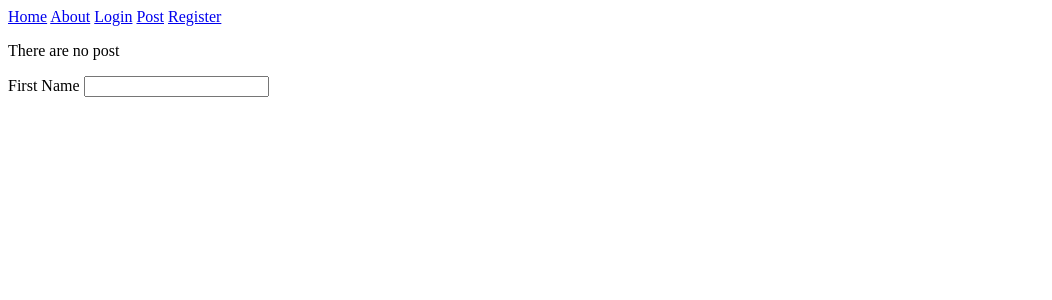
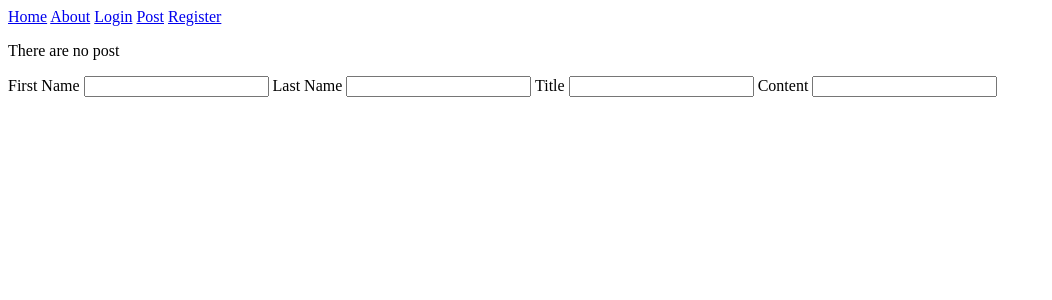
Before and after one commit to ValrynMilly/Flask_Blog, a Flask app: page /post in a window 1280 px wide. Shown: the top 300 px of the page, without its empty margins (0-1052 px from the left). Run offline with Flask 2, Linux system fonts and the light colour scheme.

Commit message:
update post.html

```diff
--- a/application/templates/post.html
+++ b/application/templates/post.html
@@ -21,6 +21,36 @@
 				{% endfor %}
 			</div>
 		{% endif %}
+
+		{{ form.last_name.label }}
+		{{ form.last_name }}
+		{% if form.first_name.errors %}
+			<div class="error">
+				{% for error in form.last_name.errors %}
+					<span>{{ error }}</span>
+				{% endfor %}
+			</div>
+		{% endif %}
+
+		{{ form.title.label }}
+		{{ form.title }}
+		{% if form.title.errors %}
+			<div class="error">
+				{% for error in form.title.errors %}
+					<span>{{ error }}</span>
+				{% endfor %}
+			</div>
+		{% endif %}
+
+		{{ form.content.label }}
+		{{ form.content }}
+		{% if form.content.errors %}
+			<div class="error">
+				{% for error in form.content.errors %}
+					<span>{{ error }}</span>
+				{% endfor %}
+			</div>
+		{% endif %}
 	</form>
 </div>
 {% endblock %}
```
